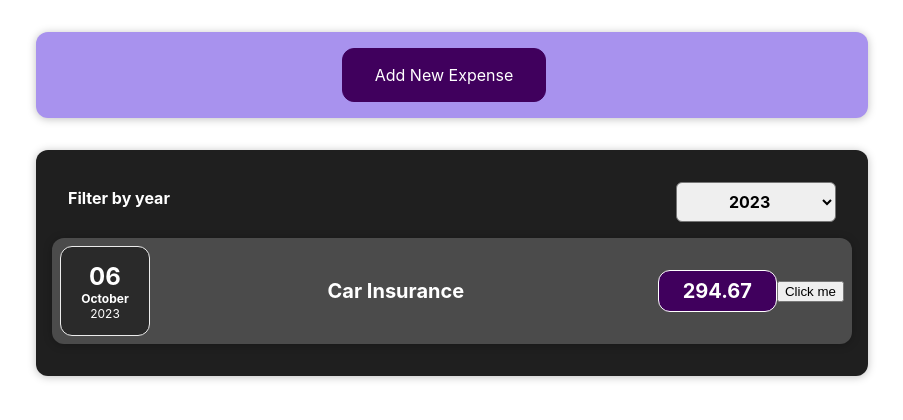
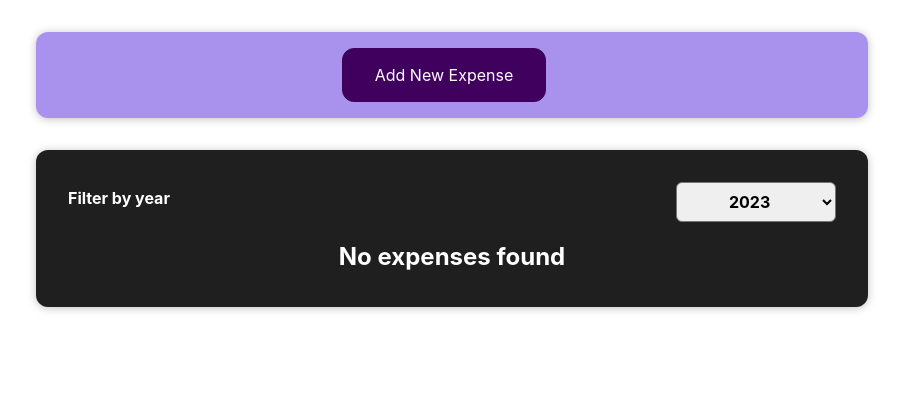
Before and after one commit to AaronAlev/react-expenses, a React (Create React App) app: page / in a window 1280 px wide. Shown: the top 420 px of the page, without its empty margins (188-1091 px from the left). Built offline with nearby package versions, Linux system fonts and the light colour scheme.

Commit message:
18. LocalStorage  ja useEffect hooki kasutamine

```diff
--- a/src/App.js
+++ b/src/App.js
@@ -1,4 +1,4 @@
-import { useState } from 'react';
+import { useState, useEffect } from 'react';
 import './App.css';
 import Expenses from './components/Expenses/Expenses';
 import NewExpense from './components/NewExpense/NewExpense';
@@ -23,7 +23,14 @@
 }];
 
 const App = () => {
-  const [expenses, setExpenses] = useState(DUMMY_EXPENSES);
+  const [expenses, setExpenses] = useState(() => {
+    const expensesFronLS = JSON.parse(localStorage.getItem('expenses'));
+    return expensesFronLS || [];
+  });
+
+  useEffect(() => {
+    localStorage.setItem('expenses', JSON.stringify(expenses));
+  }, [expenses])
 
   const addExpenseHandler = (expense) => {
     setExpenses((prevExpenses) => {
--- a/src/components/Expenses/ExpenseDate.js
+++ b/src/components/Expenses/ExpenseDate.js
@@ -1,9 +1,9 @@
 import './ExpenseDate.css';
 
 const expenseDate = (props) => {
-    const day = props.date.toLocaleString('en-US', { day: '2-digit' });
-    const month = props.date.toLocaleString('en-US', { month: 'long' });
-    const year = props.date.getFullYear();
+    const day = new Date(props.date).toLocaleString('en-US', { day: '2-digit' });
+    const month = new Date(props.date).toLocaleString('en-US', { month: 'long' });
+    const year = new Date(props.date).getFullYear();
 
     return (
         <div className='expense-date'>
--- a/src/components/Expenses/Expenses.js
+++ b/src/components/Expenses/Expenses.js
@@ -13,7 +13,7 @@
     }
 
     const filteredExpenses = props.expenses.filter((expense) => {
-        return expense.date.getFullYear().toString() === yearFilter
+        return new Date(expense.date).getFullYear().toString() === yearFilter
     })
 
     return (
```
